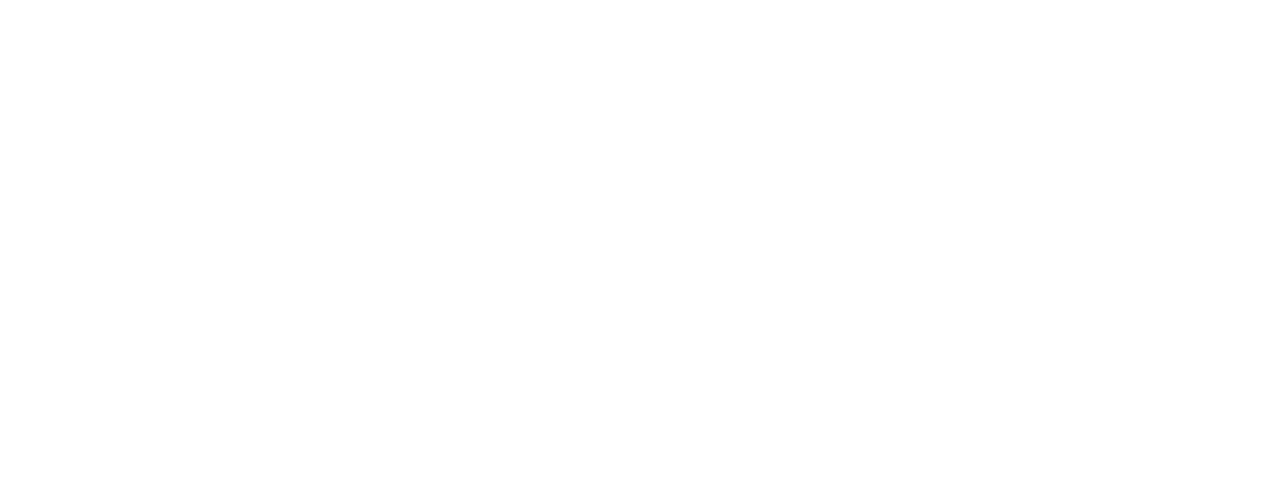
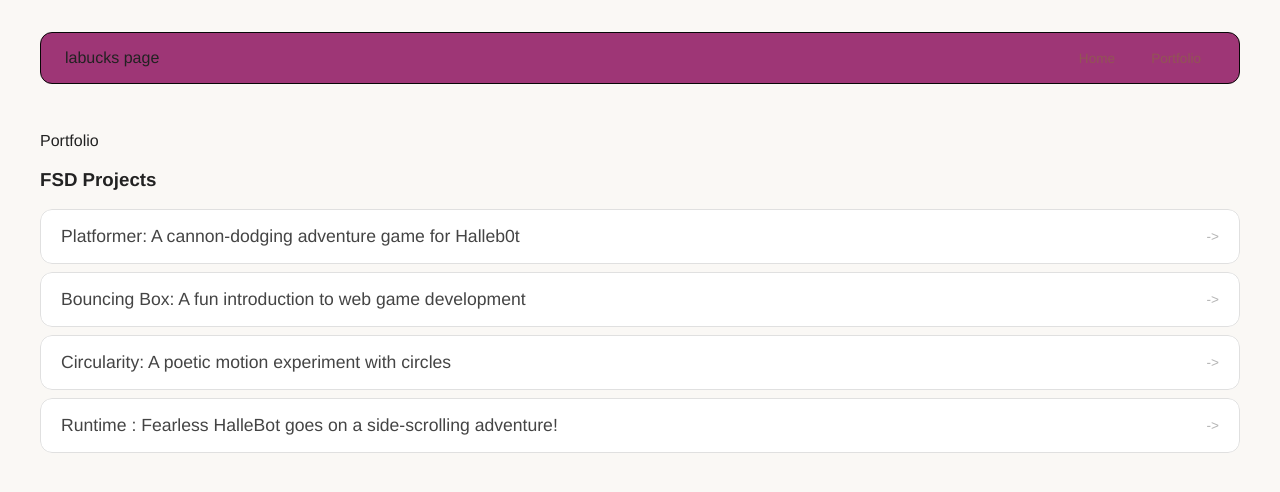
Before and after one commit to nl5169998/nl5169998.github.io, a plain HTML site: page portfolio.html in a window 1280 px wide. Drawn offline with Linux system fonts and the light colour scheme.

Commit message:
add portfolio page to website

```diff
--- a/portfolio.html
+++ b/portfolio.html
@@ -0,0 +1,52 @@
+<!DOCTYPE html>
+<html>
+  <head>
+    <title>My Awesome
+  Website</title>
+      <link rel="stylesheet"
+    href="style.css" />
+  </head>
+
+  <body>
+    <!-- All content goes here -->
+    <div id="all-contents">
+      <nav>
+        <hi>labucks page</hi>
+        <ul id="nav-ul">
+          <li class="nav-li">
+            <a href="index.html">Home</a>
+          </li>
+          <li class="nav-li">
+            <a
+      href="portfolio.html">Portfolio</a>
+          </li>
+        </ul>
+      </nav>
+
+    <main>
+       <div class="content"
+        <h1>Portfolio</h1>
+        <h3>FSD Projects</h3>
+        <ul id="portfolio">
+          <li>
+  <a href="fsd-projects/platformer/">Platformer: A cannon-dodging adventure game for Halleb0t</a>
+</li>
+<li>
+  <a href="fsd-projects/bouncing-box/">Bouncing Box: A fun introduction to web game development</a>
+</li>
+<li>
+  <a href="fsd-projects/circularity/">Circularity: A poetic motion experiment with circles</a>
+</li>
+<li>
+ <a href="fsd-projects/runtime/">Runtime : Fearless HalleBot goes on a side-scrolling adventure!</a>
+</li>
+
+        </ul>
+
+
+
+      </div>
+    </main>
+    </div>
+  </body>
+</html>
--- a/style.css
+++ b/style.css
@@ -141,3 +141,55 @@ nav h1 {
   background: #cc2b2b;
   color: #4ea566;
 }
+/* Portfolio styles */
+.content h1 {
+  color: black;
+}
+
+#portfolio {
+  list-style: none;
+  margin: 0;
+  padding: 0;
+  width: 100%;
+  display: flex;
+  flex-direction: column;
+  gap: 8px;
+}
+
+#portfolio li {
+  border-radius: 12px;
+  overflow: hidden;
+}
+
+#portfolio a {
+  display: flex;
+  justify-content: space-between;
+  align-items: center;
+  text-decoration: none;
+  color: #444;
+  padding: 16px 20px;
+  font-size: 1.1rem;
+  font-weight: 500;
+  background: #fff;
+  border: 1px solid #e0e0e0;
+  border-radius: 12px;
+  transition: background 0.25s ease, color 0.25s ease, transform 0.25s ease;
+}
+
+#portfolio a:hover {
+  background: #000;
+  color: #fff;
+  transform: translateX(4px);
+}
+
+#portfolio a::after {
+  content: "->";
+  font-size: 0.85rem;
+  opacity: 0.4;
+  transition: opacity 0.25s ease;
+  white-space: nowrap;
+}
+
+#portfolio a:hover::after {
+  opacity: 1;
+}
```
Also changed, not shown: index.html (+2 -5 lines).
